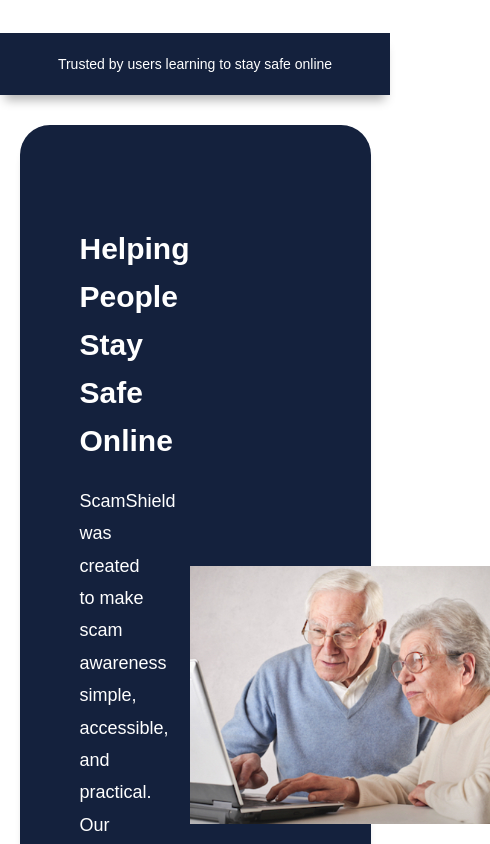
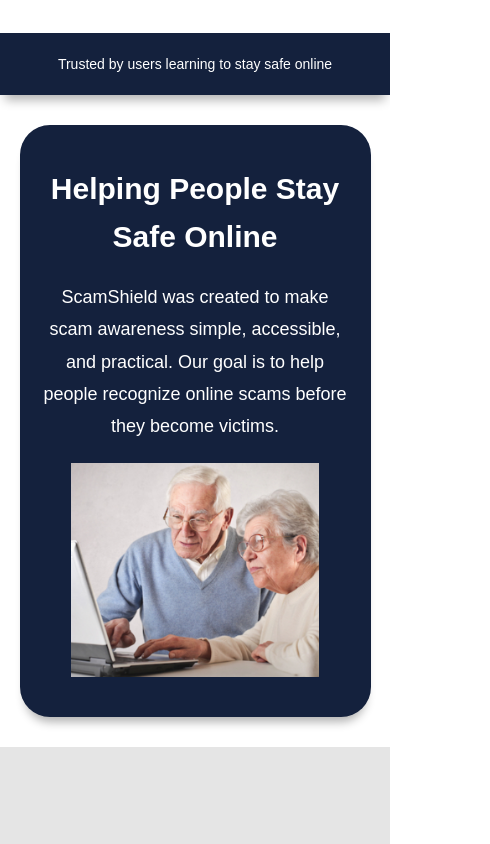
Before and after one commit to zaviercarino/scamshield, a plain HTML site: page docs/about.html in a window 390 px wide. Shown: the part 660-1504 px from the top of the page, 490 px wide, since content can reach past the window. Drawn offline with Linux system fonts and the light colour scheme; a web font is replaced by a local one.

Commit message:
fixed mobile sizing

```diff
--- a/docs/style.css
+++ b/docs/style.css
@@ -332,3 +332,21 @@
         gap: 10px;
     }
 }
+
+@media (max-width: 768px) {
+    .info1 {
+        flex-direction: column;
+        padding: 40px 20px;
+        text-align: center;
+    }
+
+    .info1 h2,
+    .info1 p {
+        max-width: 100%;
+    }
+
+    .info1 img {
+        max-width: 80%;
+        margin-top: 20px;
+    }
+}
```
